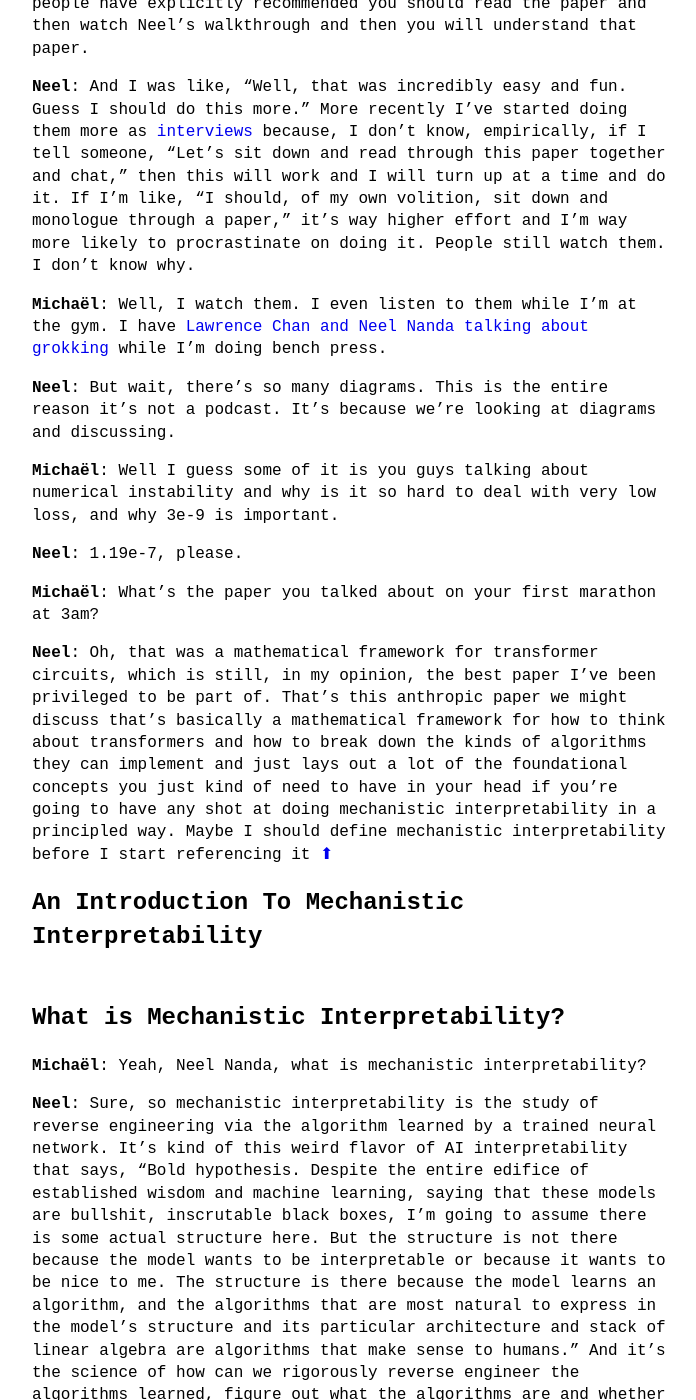
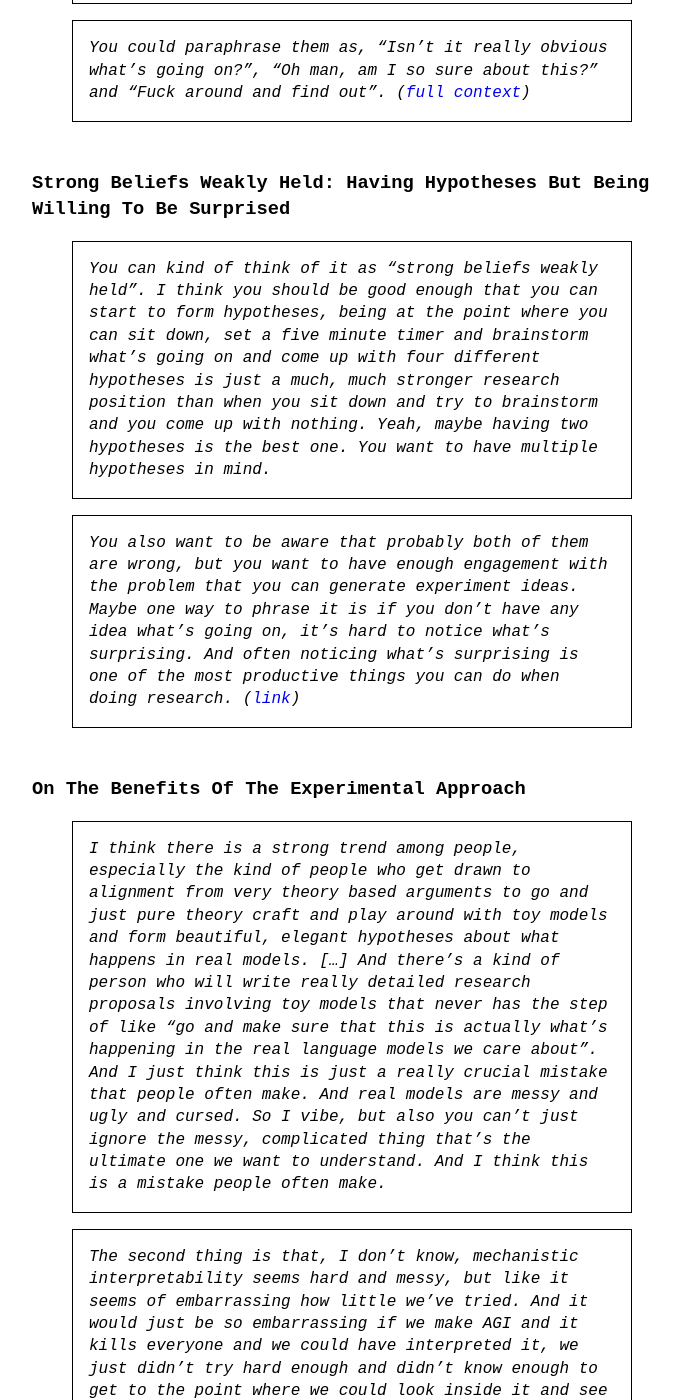
Before and after one commit to theinsideview/theinsideview.github.io, a Jekyll site: the page built from _posts/2023-09-20-neel.md, in a window 1280 px wide and 1400 px high, scrolled down 4615 px. Shown: the whole window, without its empty margins (288-984 px from the left). Built offline with Jekyll 4.4.1, drawn with Linux system fonts in a browser that asks for light colours; some of the changed text lies outside the part shown.

Commit message:
Update 2023-09-20-neel.md

```diff
--- a/_posts/2023-09-20-neel.md
+++ b/_posts/2023-09-20-neel.md
@@ -67,6 +68,36 @@ In this conversation, we discuss what is mechanistic interpretability, how Neel
     * [Why Does Mechanistic Interpretability Matter From an Alignment Perspective](#why-does-mechanistic-interpretability-matter-from-an-alignment-perspective)
     * [How Detection Deception With Mechanistic Interpretability Compares to Collin Burns' Work](#how-detection-deception-with-mechanistic-interpretability-compares-to-collin-burns-work)
     * [Final Words From Neel](#final-words-from-neel)
+
+# Highlighted Quotes
+
+_(See the [Lesswrong](https://www.lesswrong.com/posts/cqCDNf7qAfDznzroy/neel-nanda-on-the-mechanistic-interpretability-researcher) post for discussion)_
+
+### An Informal Definition Of Mechanistic Interpretability
+
+> It's kind of this weird flavor of AI interpretability that says, "Bold hypothesis. Despite the entire edifice of established wisdom and machine learning, saying that these models are bullshit, inscrutable black boxes, I'm going to assume there is some actual structure here. But the structure is not there because the model wants to be interpretable or because it wants to be nice to me. The structure is there because the model learns an algorithm, and the algorithms that are most natural to express in the model's structure and its particular architecture and stack of linear algebra are algorithms that make sense to humans. ([full context](https://theinsideview.ai/neel#what-is-mechanistic-interpretability))
+
+### Three Modes Of Mechanistic Interpretability Research: Confirming, Red Teaming And Gaining Surface Area
+
+> I kind of feel a lot of my research style is dominated by this deep seated conviction that models are comprehensible and that everything is fundamentally kind of obvious and that I should be able to just go inside the model and there should be this internal structure. And so one mode of research is I just have all of these hypotheses and guesses about what's going on. I generate experiment ideas for things that should be true if my hypothesis is true. And I just repeatedly try to confirm it.
+
+> Another mode of research is trying to red team and break things, where I have this hypothesis, I do this experiment, I'm like, "oh my God, this is going so well", and then get kind of stressed because I'm concerned that I'm having wishful thinking and I try to break it and falsify it and come up with experiments that would show that actually life is complicated.
+
+> A third mode of research is what I call "trying to gain surface area" where I just have a system that I'm pretty confused about. I just don't really know where to get started. Often, I'll just go and do things that I think will get me more information. Just go and plot stuff or follow random things I'm curious about in a fairly undirected fuzzy way. This mode of research has actually been the most productive for me. [...]
+
+> You could paraphrase them as, "Isn't it really obvious what's going on?", "Oh man, am I so sure about this?" and "Fuck around and find out". ([full context](https://theinsideview.ai/neel#three-modes-of-research-confirming-red-teaming-and-gaining-surface-area))
+
+### Strong Beliefs Weakly Held: Having Hypotheses But Being Willing To Be Surprised
+
+> You can kind of think of it as "strong beliefs weakly held". I think you should be good enough that you can start to form hypotheses, being at the point where you can sit down, set a five minute timer and brainstorm what's going on and come up with four different hypotheses is just a much, much stronger research position than when you sit down and try to brainstorm and you come up with nothing. Yeah, maybe having two hypotheses is the best one. You want to have multiple hypotheses in mind.
+
+> You also want to be aware that probably both of them are wrong, but you want to have enough engagement with the problem that you can generate experiment ideas. Maybe one way to phrase it is if you don't have any idea what's going on, it's hard to notice what's surprising. And often noticing what's surprising is one of the most productive things you can do when doing research. ([link](https://theinsideview.ai/neel#you-need-to-be-able-to-generate-multiple-hypothesis-before-getting-started))
+
+### On The Benefits Of The Experimental Approach
+
+> I think there is a strong trend among people, especially the kind of people who get drawn to alignment from very theory based arguments to go and just pure theory craft and play around with toy models and form beautiful, elegant hypotheses about what happens in real models. [...] And there's a kind of person who will write really detailed research proposals involving toy models that never has the step of like "go and make sure that this is actually what's happening in the real language models we care about". And I just think this is just a really crucial mistake that people often make. And real models are messy and ugly and cursed. So I vibe, but also you can't just ignore the messy, complicated thing that's the ultimate one we want to understand. And I think this is a mistake people often make.
+
+> The second thing is that, I don't know, mechanistic interpretability seems hard and messy, but like it seems of embarrassing how little we've tried. And it would just be so embarrassing if we make AGI and it kills everyone and we could have interpreted it, we just didn't try hard enough and didn't know enough to get to the point where we could look inside it and see the 'press here to kill everyone' ([full context](https://theinsideview.ai/neel#all-the-theory-is-bullshit-without-empirical-evidence-and-its-overall-dignified-to-make-the-mechanistic-interpretability-bet))
 
 # Intro
 
```
Also changed, not shown: other parts of _posts/2023-09-20-neel.md (+1 -0 lines).
